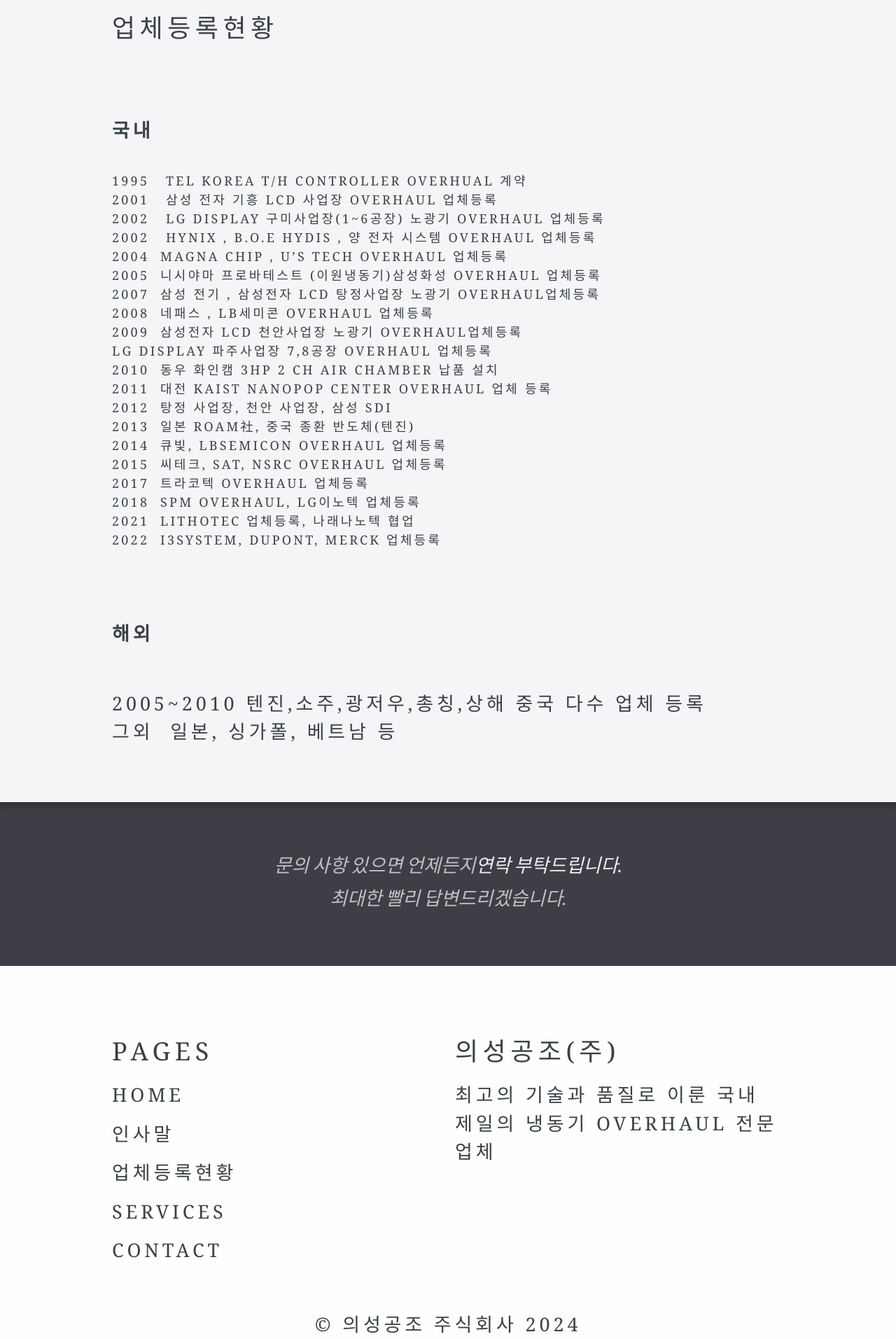
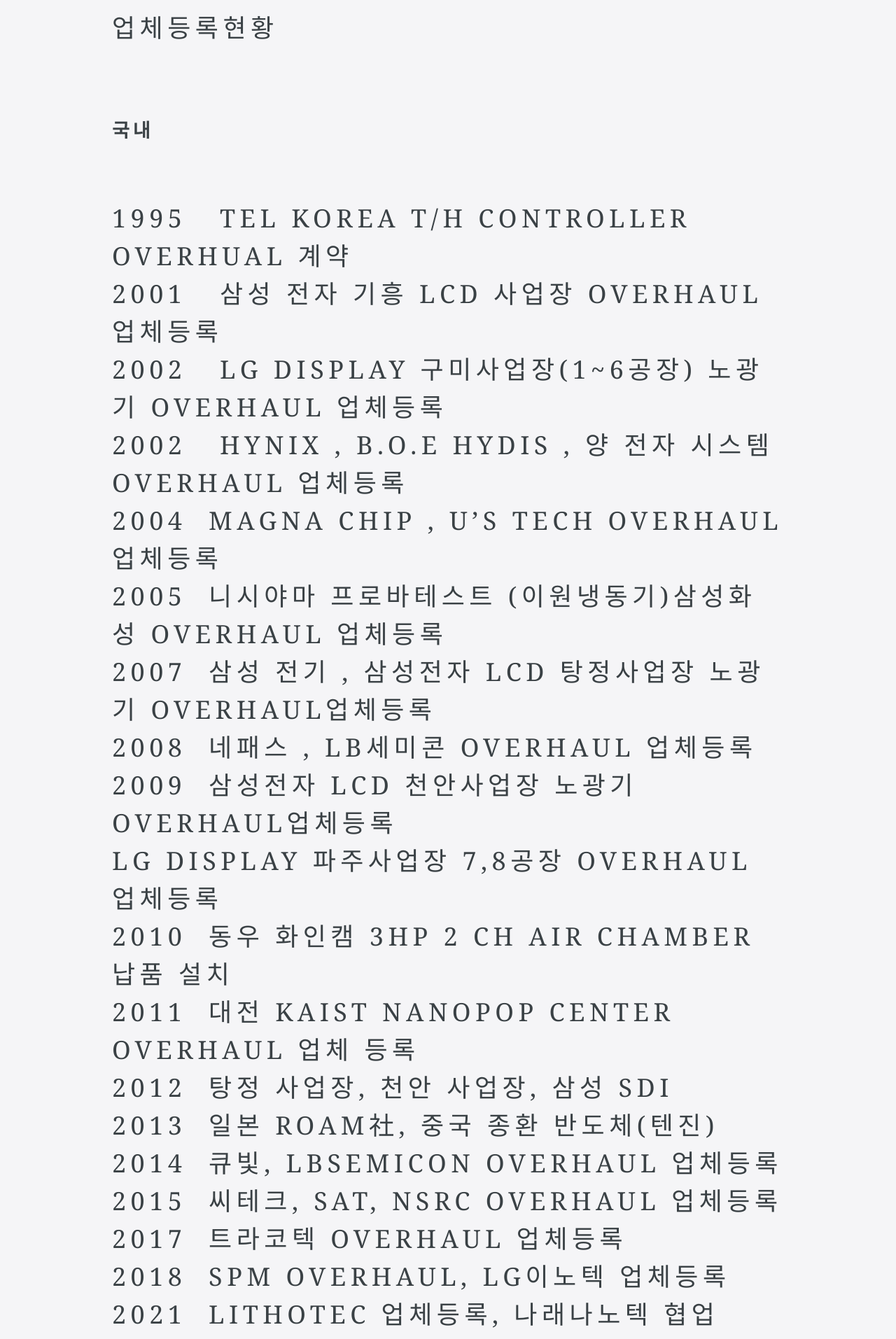
Before and after one commit to sangjoon6099/sangjoon6099.github.io, a Jekyll site: the page built from introduce.html, in a window 1280 px wide. Shown: the part 487-2400 px from the top of the page at 70% size. Built offline with Jekyll 4.4.1, drawn with Linux system fonts in a browser that asks for light colours; some web fonts are replaced.

Commit message:
Update introduce.html

```diff
--- a/introduce.html
+++ b/introduce.html
@@ -12,7 +12,7 @@ navigation_order: 2
 <br>
 <h3><b>국내</b></h3>
 
-<h3 style="font-size:80%">
+<h2>
 1995&nbsp;&nbsp;           TEL KOREA T/H Controller Overhual 계약<br>
 
 
@@ -69,16 +69,16 @@ navigation_order: 2
 2021&nbsp;           Lithotec 업체등록, 나래나노텍 협업<br>
 
 
-2022&nbsp;           i3System, Dupont, Merck 업체등록</h3>
+2022&nbsp;           i3System, Dupont, Merck 업체등록</h2>
 <br>
 
 
 <h3><b>해외</b></h3>
 
-<h3>
+<h2>
 2005~2010 텐진,소주,광저우,총칭,상해 중국 다수 업체 등록<br>
 
 
 
-그외&nbsp;              일본, 싱가폴, 베트남 등</h3>
+그외&nbsp;              일본, 싱가폴, 베트남 등</h2>
 </div>
```
